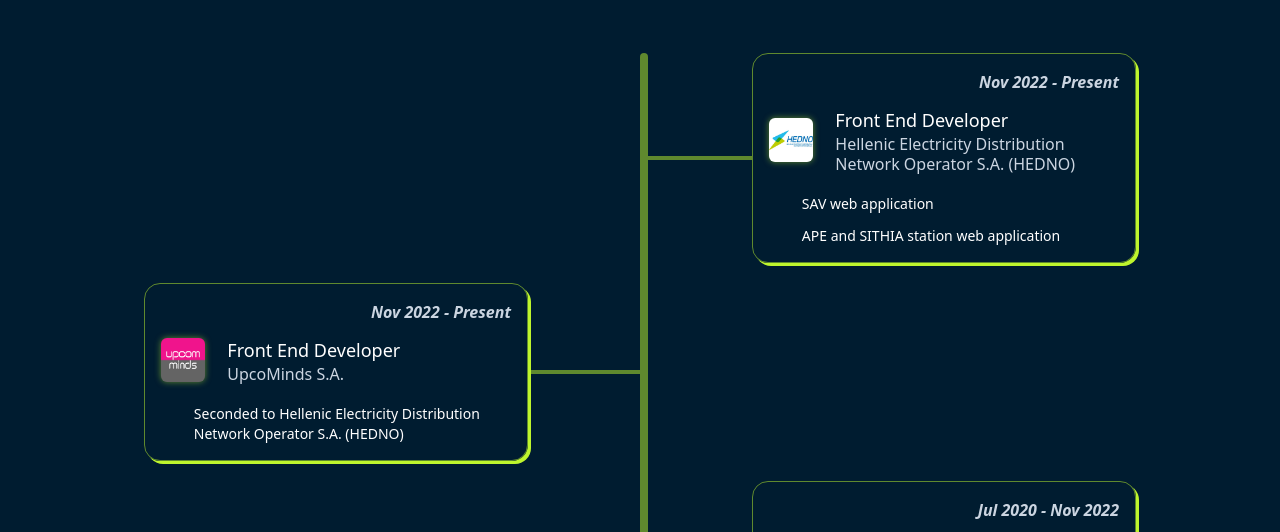
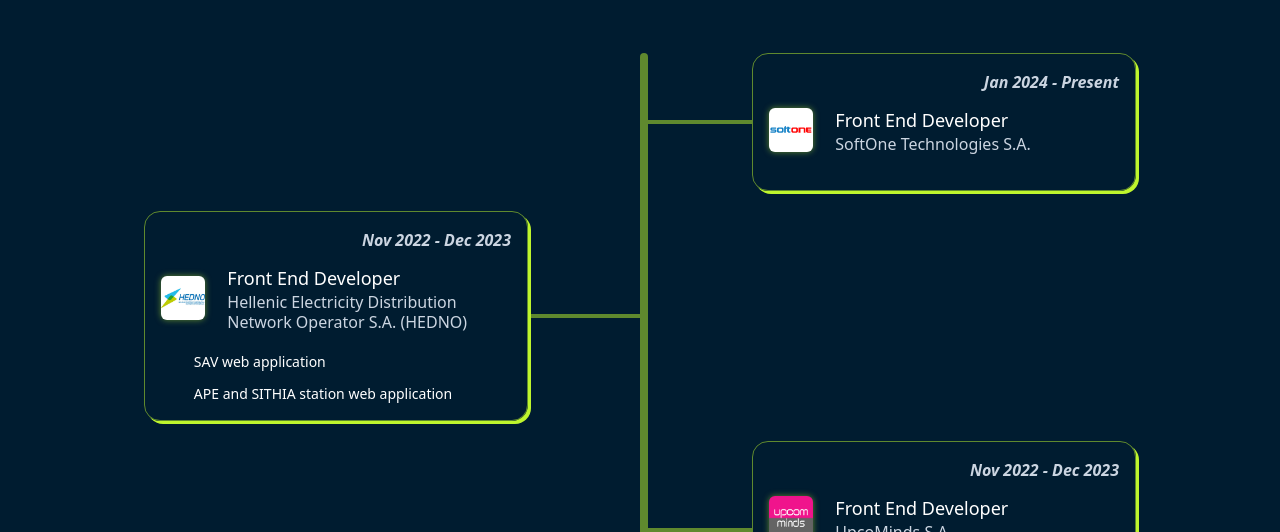
Before and after one commit to LefMerk/lef-cv, a React (Create React App) app: page / in a window 1280 px wide. Both pictures are taken after a click on the link "Experience". Shown: the part 207-739 px from the top of the page. Built offline with nearby package versions, Linux system fonts and the light colour scheme; no server answers; some icons are missing; a web font is replaced by a local one.

Commit message:
feat: Added new personal infos feat: Added new experience

```diff
--- a/src/components/About.js
+++ b/src/components/About.js
@@ -30,7 +30,7 @@
     },
     {
       icon: <PiAirplaneTiltBold/>,
-      countries: ['fr', 'it', 'va', 'tr', 'bg', 'nl', 'hu', 'at', 'sk', 'fi', 'ee']
+      countries: ['fr', 'it', 'va', 'tr', 'bg', 'nl', 'hu', 'at', 'sk', 'fi', 'ee', 'be', 'lu']
     }
   ];
 
--- a/src/components/Experience.js
+++ b/src/components/Experience.js
@@ -4,17 +4,29 @@
 import hedno from '../assets/hedno.png';
 import prime from '../assets/prime.png';
 import focus from '../assets/focus.png';
+import softone from '../assets/softone.png';
 import Project from "./Project";
 
 export default function Experience() {
 
     const experience = [
         {
+            id: 'softone',
+            img: softone,
+            name: 'SoftOne Technologies S.A.',
+            link: 'https://www.softone.gr/',
+            duration: 'Jan 2024 - Present',
+            job: 'Front End Developer',
+            tasks: [
+
+            ]
+        },
+        {
             id: 'hedno',
             img: hedno,
             name: 'Hellenic Electricity Distribution Network Operator S.A. (HEDNO)',
             link: 'https://deddie.gr/en/',
-            duration: 'Nov 2022 - Present',
+            duration: 'Nov 2022 - Dec 2023',
             job: 'Front End Developer',
             tasks: [
                 {
@@ -36,7 +48,7 @@
             img: upcom,
             name: 'UpcoMinds S.A.',
             link: 'https://upcominds.com/',
-            duration: 'Nov 2022 - Present',
+            duration: 'Nov 2022 - Dec 2023',
             job: 'Front End Developer',
             tasks: [
                 {
```
Also changed, not shown: src/assets/softone.png (added).
